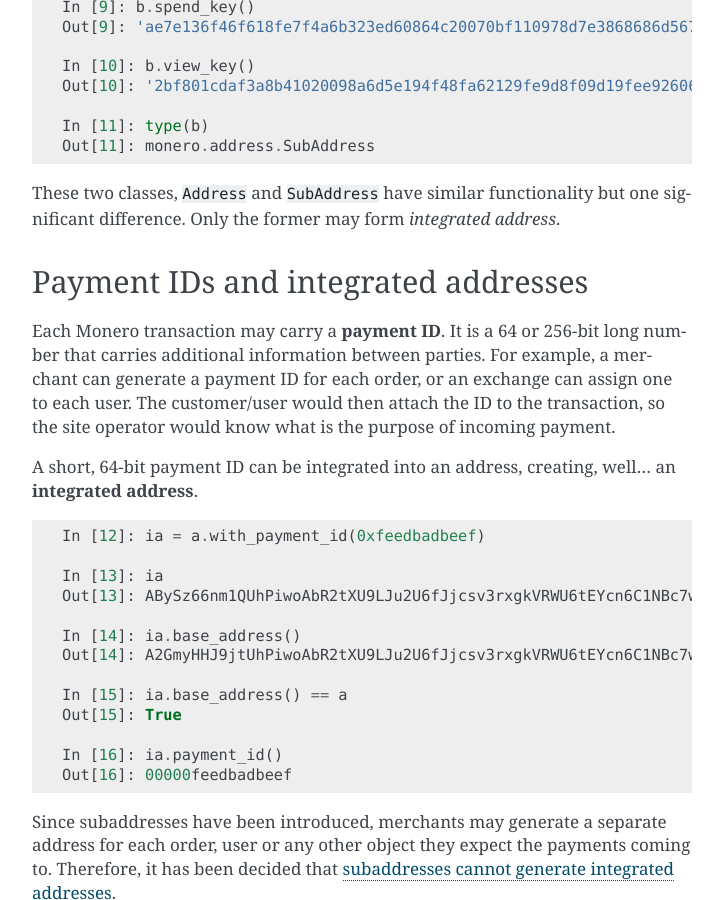
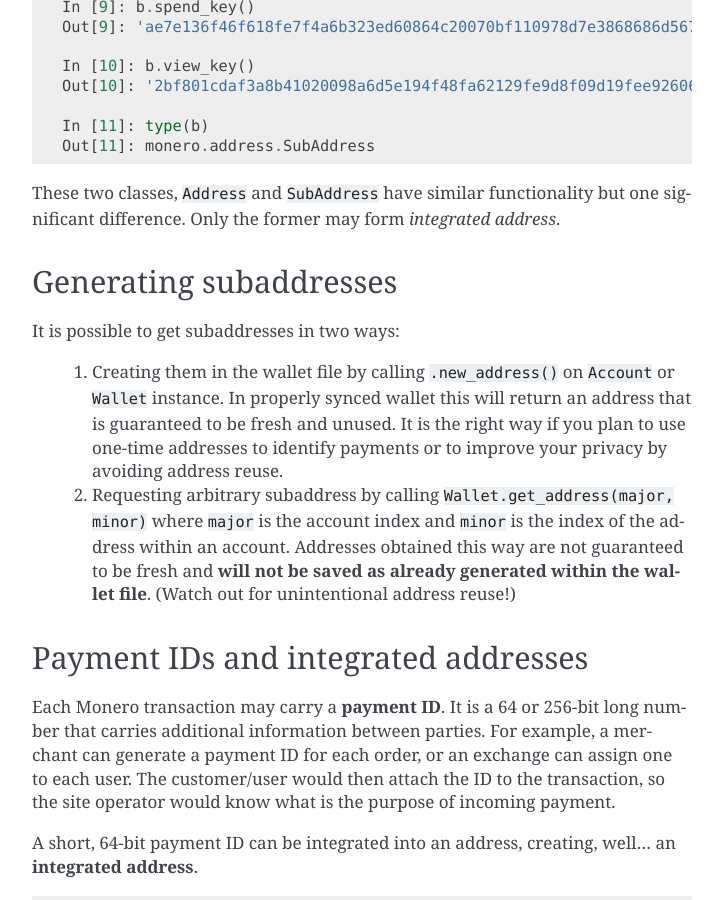
Before and after one commit to monero-ecosystem/monero-python, a Sphinx documentation site: the page built from docs/source/address.rst, in a window 1280 px wide and 900 px high, scrolled down 1110 px. Shown: the whole window, without its empty margins (388-1111 px from the left). Built offline with Sphinx 7.4.7, drawn with Linux system fonts in a browser that asks for light colours; some of the changed text lies outside the part shown.

Commit message:
Update docs

```diff
--- a/docs/source/address.rst
+++ b/docs/source/address.rst
@@ -66,6 +66,20 @@
 
 These two classes, ``Address`` and ``SubAddress`` have similar functionality
 but one significant difference. Only the former may form *integrated address*.
+
+Generating subaddresses
+-----------------------
+
+It is possible to get subaddresses in two ways:
+
+ 1. Creating them in the wallet file by calling ``.new_address()`` on ``Account`` or ``Wallet``
+    instance.  In properly synced wallet this will return an address that is guaranteed to be fresh
+    and unused.  It is the right way if you plan to use one-time addresses to identify payments or
+    to improve your privacy by avoiding address reuse.
+ 2. Requesting arbitrary subaddress by calling ``Wallet.get_address(major, minor)`` where ``major``
+    is the account index and ``minor`` is the index of the address within an account. Addresses
+    obtained this way are not guaranteed to be fresh and **will not be saved as already generated
+    within the wallet file**. (Watch out for unintentional address reuse!)
 
 Payment IDs and integrated addresses
 ------------------------------------
--- a/docs/source/index.rst
+++ b/docs/source/index.rst
@@ -15,7 +15,7 @@
 Project homepage: https://github.com/emesik/monero-python
 
 .. toctree::
-   :maxdepth: 1
+   :maxdepth: 2
    :caption: Contents:
 
    quickstart
```
Also changed, not shown: docs/source/backends.rst (+21 -6 lines).
